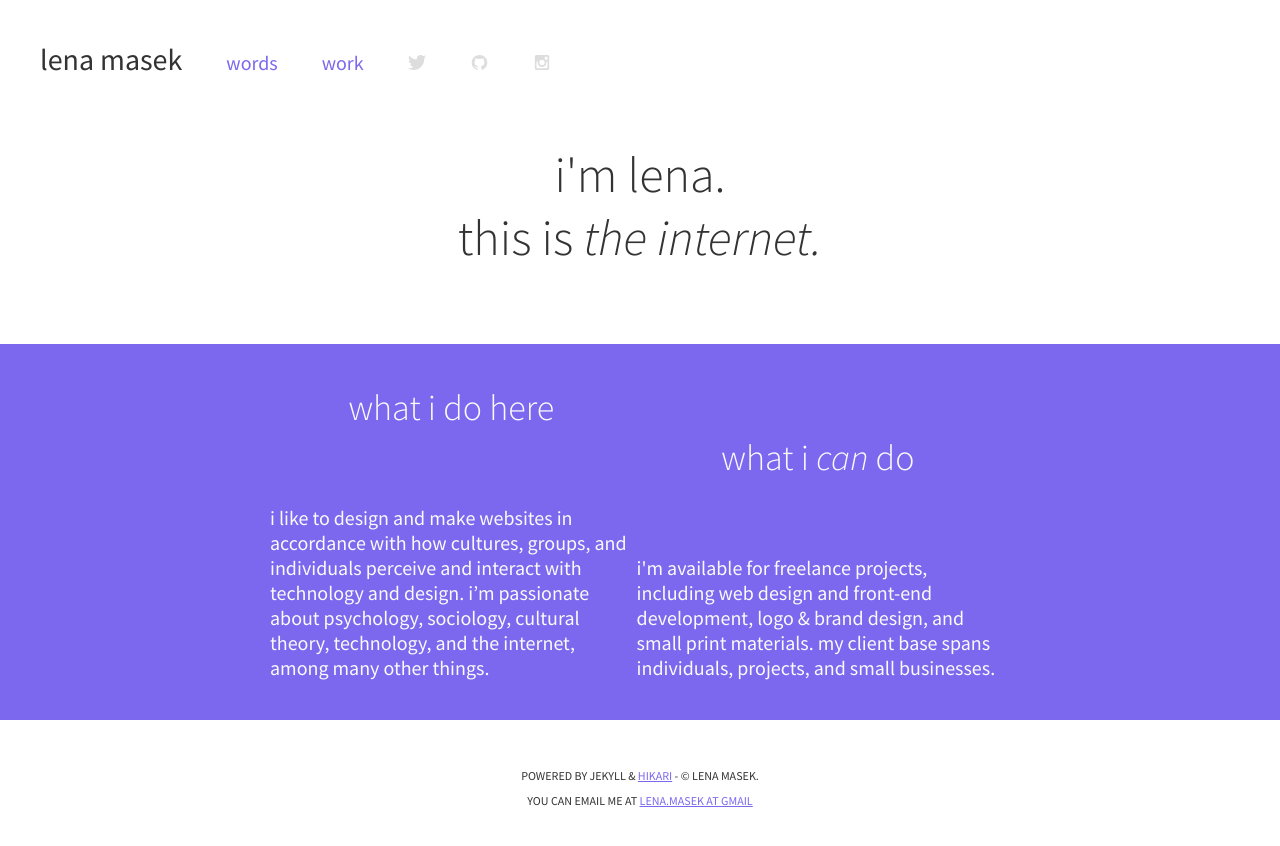
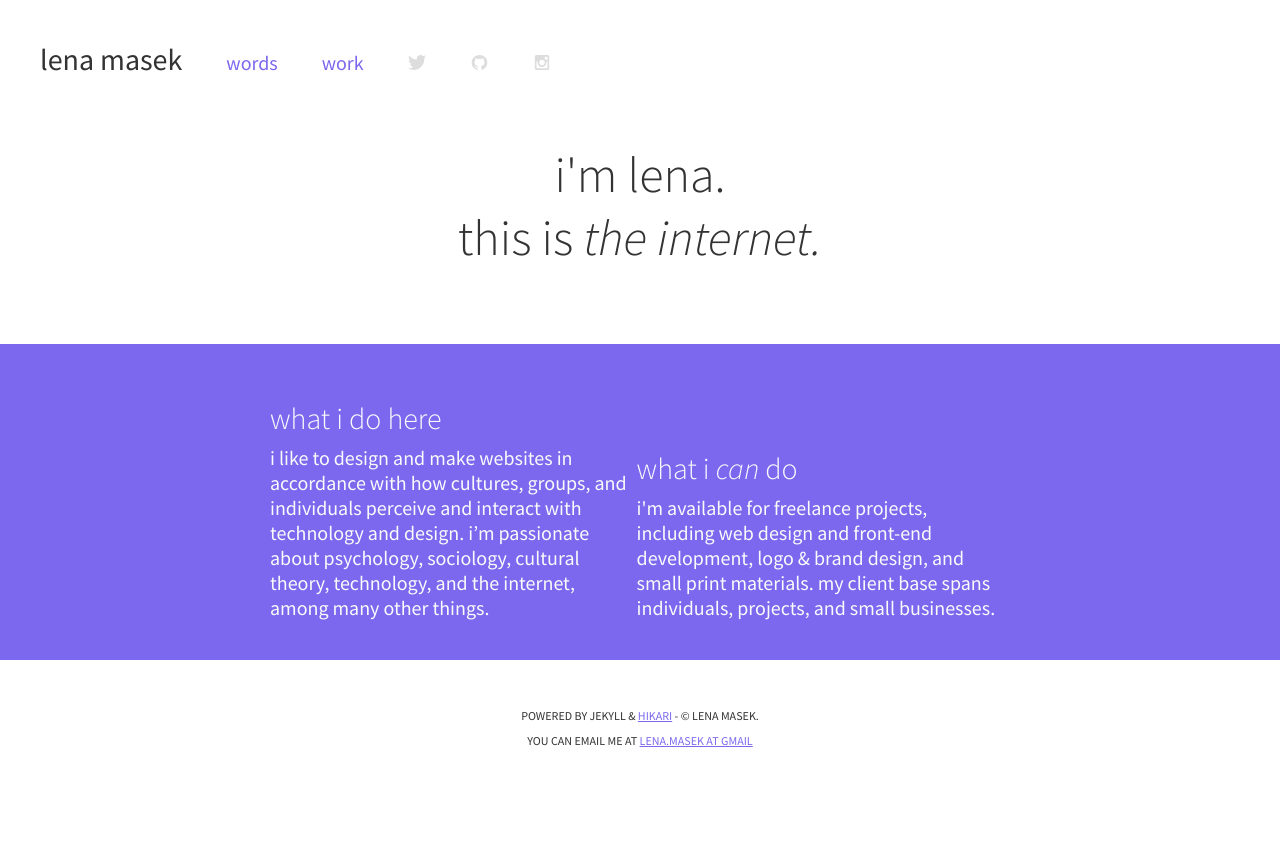
Before and after one commit to lenamasek/lenamasek.github.io, a Jekyll site: the page built from index.html, in a window 1280 px wide. Shown: the top 846 px of the page. Built offline with Jekyll 4.4.1, drawn with Linux system fonts in a browser that asks for light colours.

Commit message:
front page update

```diff
--- a/index.html
+++ b/index.html
@@ -13,17 +13,17 @@ title: Homepage
 <section class="what-here">
 	<section class="single-wrap">
 		<div class="span_3_of_6">
-			 <h1 class="page-title">
+			 <h3>
 		    	what i do here
-		    </h1>
+		    </h3>
 
 			i like to design and make websites in accordance with how cultures, groups, and individuals perceive and interact with technology and design. i’m passionate about psychology, sociology, cultural theory, technology, and the internet, among many other things.
 		</div>
 
 		<div class="span_3_of_6">
-			<h1 class="page-title">
+			<h3>
 		    	what i <em>can</em> do
-		    </h1>
+		    </h3>
 
 			i'm available for freelance projects, including web design and front-end development, logo &amp; brand design, and small print materials. my client base spans individuals, projects, and small businesses.
 		</div>
```
